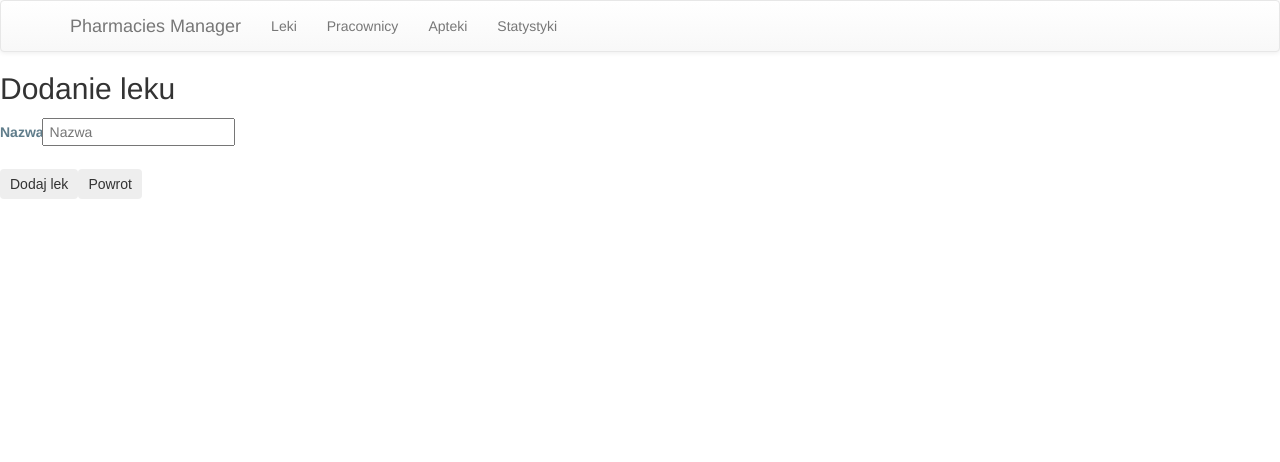
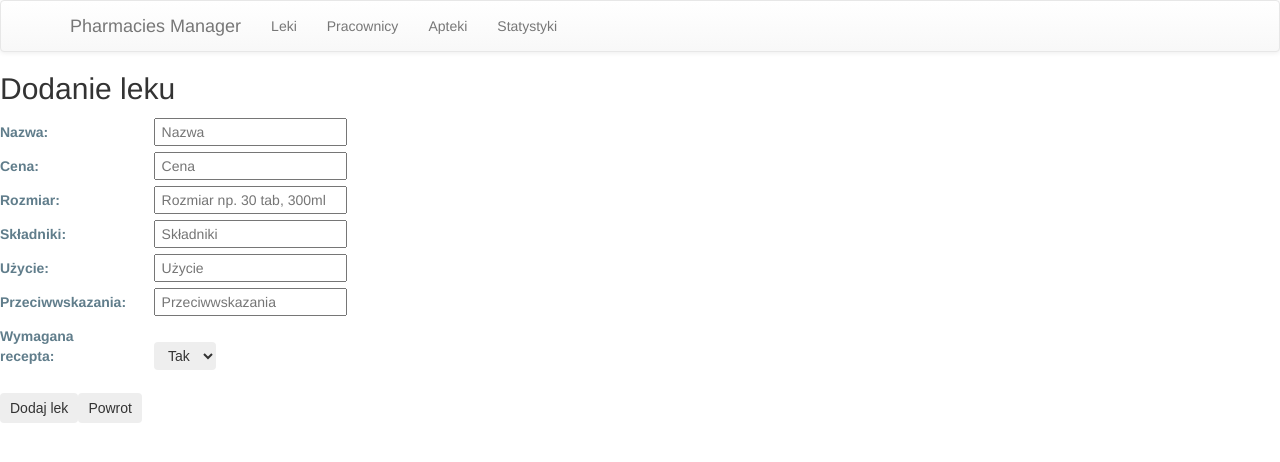
Before and after one commit to damianxb3/pharmacies-manager, an Angular app in the folder web-ui/: page /medicine/add in a window 1280 px wide. Shown: the top 462 px of the page. Built offline with nearby package versions, Linux system fonts and the light colour scheme.

Commit message:
PM-11 added styles and all options in html

```diff
--- a/web-ui/src/app/medicines/add/medicine-add.component.css
+++ b/web-ui/src/app/medicines/add/medicine-add.component.css
@@ -6,9 +6,12 @@ label {
   font-weight: bold;
 }
 input {
+  align-self: auto;
+  margin-left: 8em;
   height: 2em;
   font-size: 1em;
   padding-left: .4em;
+  display:inline-block;
 }
 button {
   margin-top: 20px;
@@ -27,3 +30,14 @@ button:disabled {
   color: #ccc;
   cursor: auto;
 }
+
+select {
+  margin-left: 8em;
+
+  margin-top: 20px;
+  font-family: Arial;
+  background-color: #eee;
+  border: none;
+  padding: 5px 10px;
+  border-radius: 4px;
+}
--- a/web-ui/src/app/medicines/add/medicine-add.component.html
+++ b/web-ui/src/app/medicines/add/medicine-add.component.html
@@ -1,11 +1,39 @@
 <div>
-<h2>Dodanie leku</h2>
+  <h2>Dodanie leku</h2>
 <div>
 <div>
-  <label>Nazwa: </label>
-  <input #medicineName  placeholder="Nazwa" />
+    <label>Nazwa:</label>
+    <input #medicineName  placeholder="Nazwa" />
 </div>
-  <button (click)="add(medicineName.value); medicineName.value=''">Dodaj lek</button>
+  <div>
+    <label>Cena: </label>
+    <input #price  placeholder="Cena" />
+  </div>
+  <div>
+    <label>Rozmiar: </label>
+    <input #size  placeholder="Rozmiar np. 30 tab, 300ml" />
+  </div>
+  <div>
+    <label>Składniki: </label>
+    <input #ing  placeholder="Składniki" />
+  </div>
+  <div>
+    <label>Użycie: </label>
+    <input #usage  placeholder="Użycie" />
+  </div>
+  <div>
+    <label>Przeciwwskazania: </label>
+    <input #contra  placeholder="Przeciwwskazania" />
+  </div>
+  <div>
+  <label>Wymagana recepta: </label>
+  <select #presc>
+    <option>Tak</option>
+    <option>Nie</option>
+  </select>
+  </div>
+  <button (click)="add(medicineName.value, price.value, size.value, ing.value, usage.value, contra.value, presc.value); medicineName.value=''">Dodaj lek</button>
   <button (click)="goBack()">Powrot</button>
 </div>
+
 </div>
--- a/web-ui/src/app/medicines/add/medicine-add.component.ts
+++ b/web-ui/src/app/medicines/add/medicine-add.component.ts
@@ -17,8 +17,16 @@ export class MedicineAddComponent {
     private location: Location
   ) {}
 
-  add(name: String): void {
-    this.medicinesService.addMedicine(name);
+  add(name: string, price: number, size: string, ingred: string, usage: string, contra: string, pres: string): void {
+    var prescription: boolean;
+
+    if(pres === "Tak")
+      prescription = true;
+    else
+      prescription = false;
+
+    var med: Medicine =  new Medicine(name, price, size, prescription, ingred, usage, contra);
+    this.medicinesService.addMedicine(med);
   }
 
   goBack(): void {
--- a/web-ui/src/app/medicines/medicine.ts
+++ b/web-ui/src/app/medicines/medicine.ts
@@ -8,4 +8,22 @@ export class Medicine {
   ingredients: string;
   usage: string;
   contraindications: string;
+
+  constructor(
+    name: string,
+    price: number,
+    size: string,
+    prescriptionRequired: boolean,
+    ingredients: string,
+    usage: string,
+    contraindications: string
+  ){
+    this.name = name;
+    this.price = price;
+    this.size = size;
+    this.prescriptionRequired = prescriptionRequired;
+    this.ingredients = ingredients;
+    this.usage = usage;
+    this.contraindications = contraindications;
+  }
 }
--- a/web-ui/src/app/medicines/medicines.service.ts
+++ b/web-ui/src/app/medicines/medicines.service.ts
@@ -18,16 +18,9 @@ export class MedicinesService {
       .catch(this.handleError);
   }
 
-  addMedicine(name: String): Promise<Medicine> {
-    var price = 10;
-    var size: String = "100";
-    var isReq: boolean = false;
-    var ind: String = "test1";
-    var usage: String = "test2";
-    var contra: String = "asdasd";
-
+  addMedicine(med: Medicine): Promise<Medicine> {
     return this.http
-      .post('api/medicine/add', JSON.stringify({name: name, price: price, size: size, isPrescriptionRequired: isReq, ingrediends: ind, usage: usage, contraindications: contra}), {headers: this.headers})
+      .post('api/medicine/add', JSON.stringify({name: med.name, price: med.price, size: med.size, isPrescriptionRequired: med.prescriptionRequired, ingrediends: med.ingredients, usage: med.usage, contraindications: med.contraindications}), {headers: this.headers})
       .toPromise()
       .then(res => res.json().data as Medicine)
       .catch(this.handleError);
```
